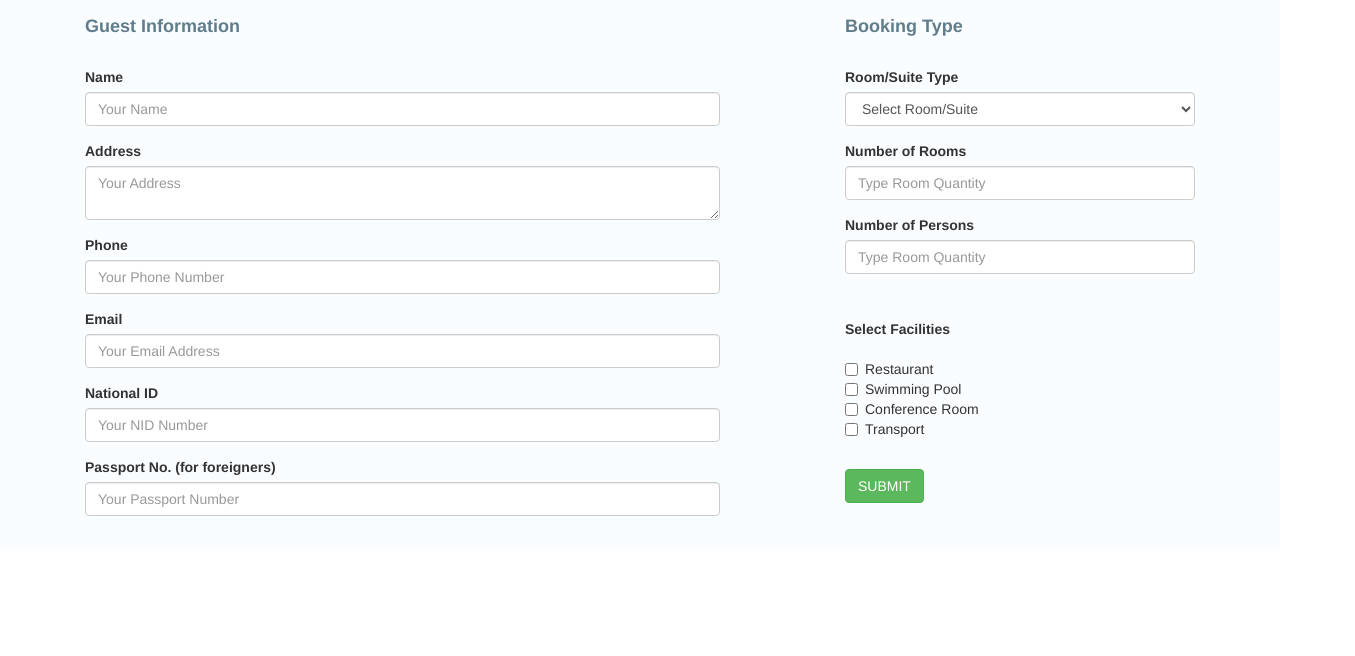
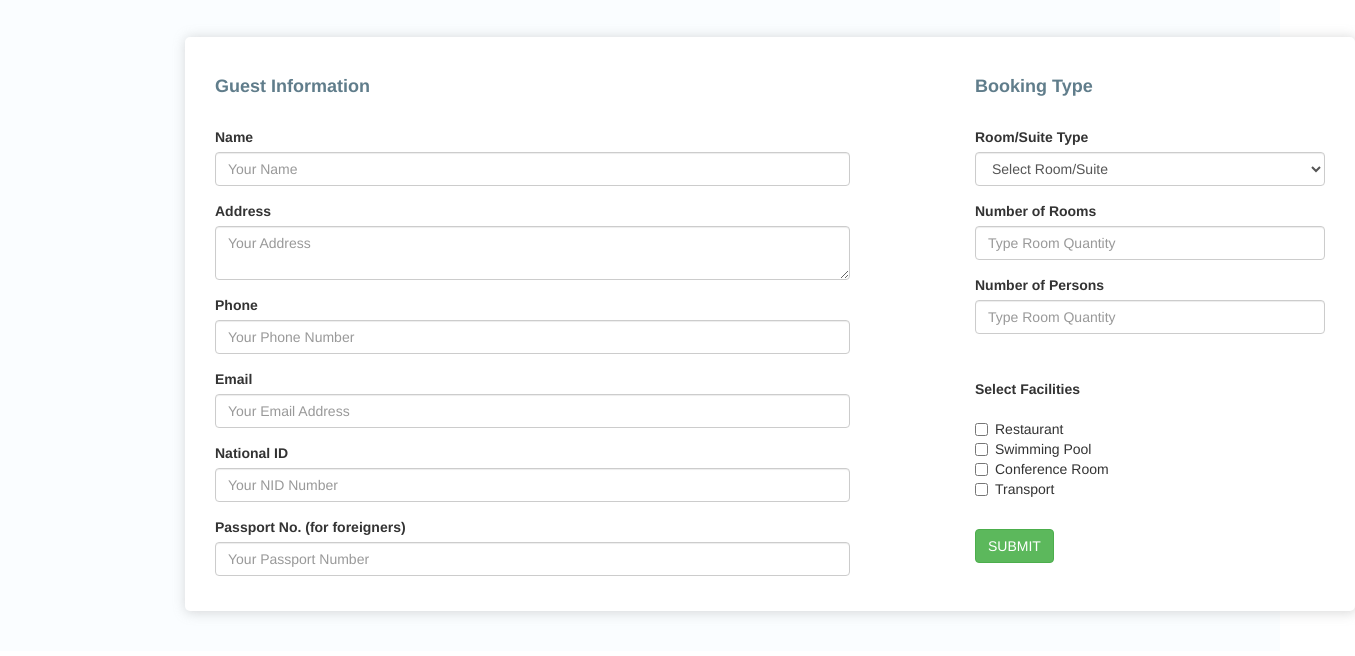
Before and after one commit to mita07/js-practice, a plain HTML site: page Room Booking System.html in a window 1280 px wide. Shown: the part 66-722 px from the top of the page, 1355 px wide, since content can reach past the window. Drawn offline with nearby package versions, Linux system fonts and the light colour scheme.

Commit message:
Add css for room booking system form

```diff
--- a/custom.css
+++ b/custom.css
@@ -241,3 +241,10 @@
     box-shadow: 3px 3px 8px #808282;
     margin-bottom: 60px;
 }
+.roomBookingBox {
+    margin: 40px 170px;
+    padding-top: 30px;
+    box-shadow: 1px 1px 12px 1px rgba(158, 158, 158, 0.38);
+    background-color: #ffffff;
+    border-radius: 5px;
+}
```
